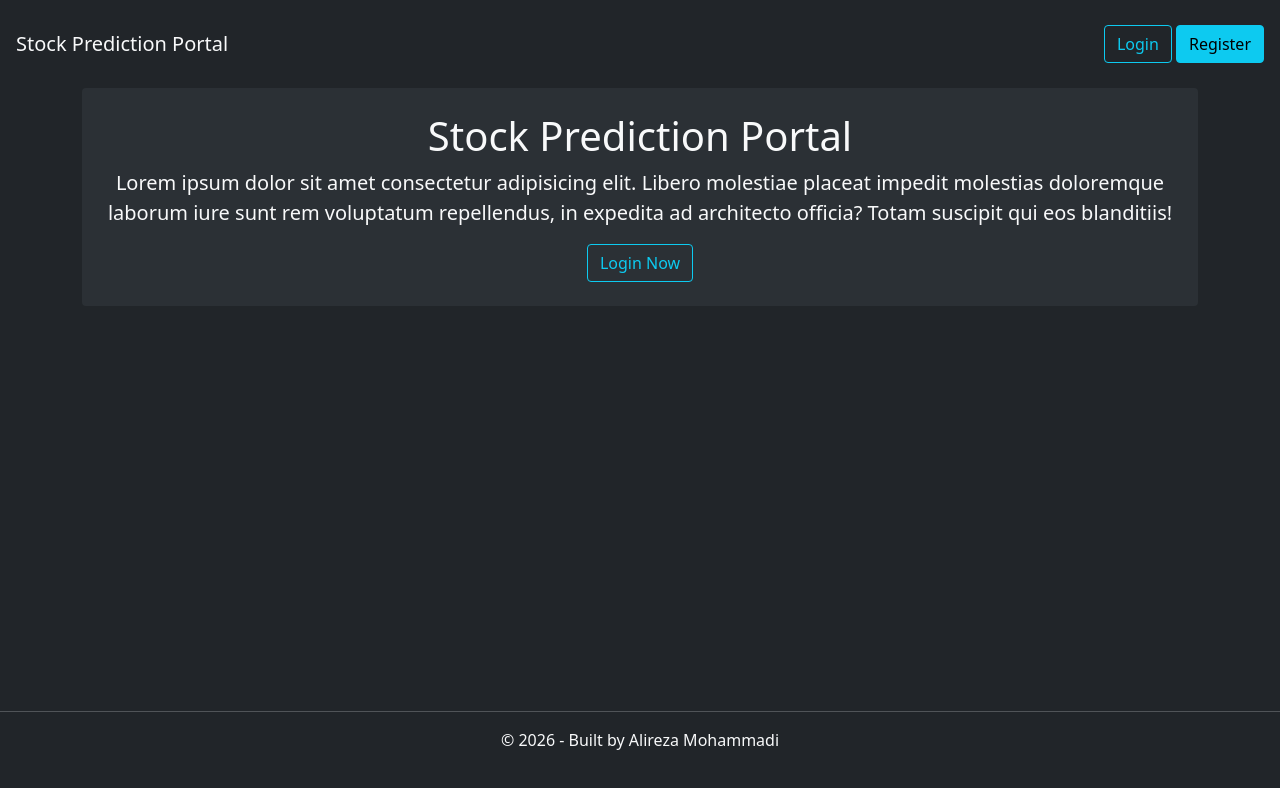
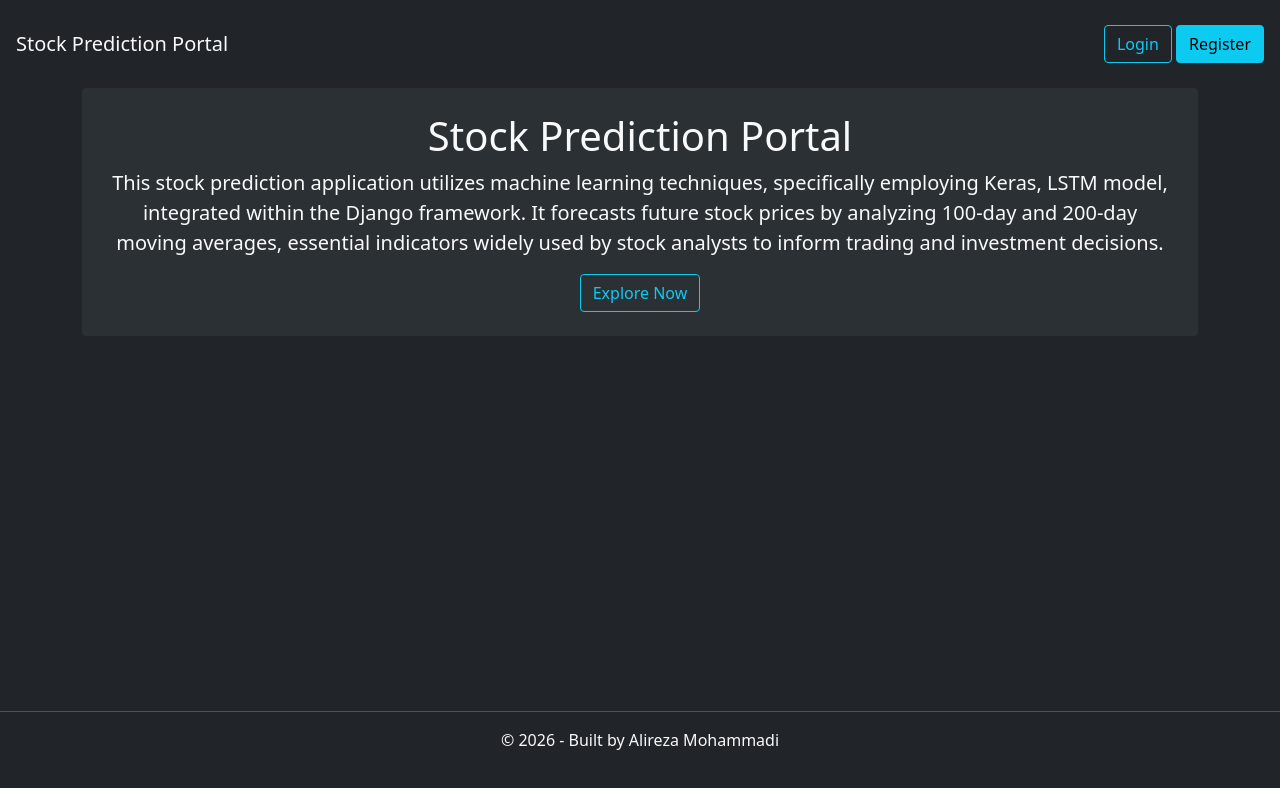
Before and after one commit to Alireza3044/stock-prediction-portal, a React (Vite) app in the folder frontend-react/: page / in a window 1280 px wide. Shown: the top 788 px of the page. Built offline with nearby package versions, Linux system fonts and the light colour scheme.

Commit message:
Add Dashboard component, Make minor improvements

```diff
--- a/frontend-react/src/App.jsx
+++ b/frontend-react/src/App.jsx
@@ -6,6 +6,7 @@ import Main from "./components/Main"
 import Register from "./components/Register"
 import Login from "./components/Login"
 import AuthProvider from "./Contexts"
+import Dashboard from "./components/Dashboard"
 
 function App() {
   return (
@@ -14,8 +15,9 @@ function App() {
         <Header />
         <Routes>
           <Route path="/" element={<Main />} />
-          <Route path="/register/" element={<Register />} />
-          <Route path="/login/" element={<Login />} />
+          <Route path="register/" element={<Register />} />
+          <Route path="login/" element={<Login />} />
+          <Route path="dashboard/" element={<Dashboard />} />
         </Routes>
         <Footer />
       </BrowserRouter>
--- /dev/null
+++ b/frontend-react/src/components/Dashboard.jsx
@@ -0,0 +1,7 @@
+function Dashboard() {
+  return (
+    <h1 className="text-light">Dashboard Component</h1>
+  )
+}
+
+export default Dashboard
--- a/frontend-react/src/components/Header.jsx
+++ b/frontend-react/src/components/Header.jsx
@@ -20,7 +20,11 @@ function Header() {
         <Link className="navbar-brand text-light" to="/">Stock Prediction Portal</Link>
 
         {isLoggedIn ? (
-          <button className="btn btn-danger" onClick={handleLogout}>Logout</button>
+          <div>
+            <Button className="btn-info" url="dashboard/">Dashboard</Button>
+            &nbsp;
+            <button className="btn btn-danger" onClick={handleLogout}>Logout</button>
+          </div>
         ) : (
           <div>
             <Button className="btn-outline-info" url="login/">Login</Button>
--- a/frontend-react/src/components/Login.jsx
+++ b/frontend-react/src/components/Login.jsx
@@ -32,7 +32,7 @@ function Login() {
       localStorage.setItem("accessToken", response.data.access)
       localStorage.setItem("refreshToken", response.data.access)
       setIsLoggedIn(true)
-      navigate("/")
+      navigate("dashboard/")
     }
     catch (err) {
       setError(err.response.data.detail)
--- a/frontend-react/src/components/Main.jsx
+++ b/frontend-react/src/components/Main.jsx
@@ -5,8 +5,13 @@ function Main() {
     <main className="container">
       <div className="p-4 text-center bg-light-dark rounded">
         <h1 className="text-light">Stock Prediction Portal</h1>
-        <p className="text-light lead">Lorem ipsum dolor sit amet consectetur adipisicing elit. Libero molestiae placeat impedit molestias doloremque laborum iure sunt rem voluptatum repellendus, in expedita ad architecto officia? Totam suscipit qui eos blanditiis!</p>
-        <Button className="btn-outline-info" url="login/">Login Now</Button>
+        <p className="text-light lead">
+          This stock prediction application utilizes machine learning techniques, specifically
+          employing Keras, LSTM model, integrated within the Django framework. It forecasts future stock
+          prices by analyzing 100-day and 200-day moving averages, essential indicators widely used by
+          stock analysts to inform trading and investment decisions.
+        </p>
+        <Button className="btn-outline-info" url="dashboard/">Explore Now</Button>
       </div>
     </main>
   )
--- a/frontend-react/src/components/Register.jsx
+++ b/frontend-react/src/components/Register.jsx
@@ -1,4 +1,5 @@
 import { useState } from "react"
+import { useNavigate } from "react-router-dom"
 import axios from "axios"
 import { FontAwesomeIcon } from "@fortawesome/react-fontawesome"
 import { faSpinner } from "@fortawesome/free-solid-svg-icons"
@@ -13,6 +14,7 @@ function Register() {
   const [errors, setErrors] = useState({})
   const [isLoading, setIsLoading] = useState(false)
   const [isSuccess, setIsSuccess] = useState(false)
+  const navigate = useNavigate()
 
   const handleChange = (e) => {
     setUserData(data => ({ ...data, [e.target.name]: e.target.value }))
@@ -28,6 +30,7 @@ function Register() {
       setErrors({})
       const response = await axios.post(url, userData)
       setIsSuccess(true)
+      navigate("login/")
     }
     catch (error) {
       setErrors(error.response.data)
```
